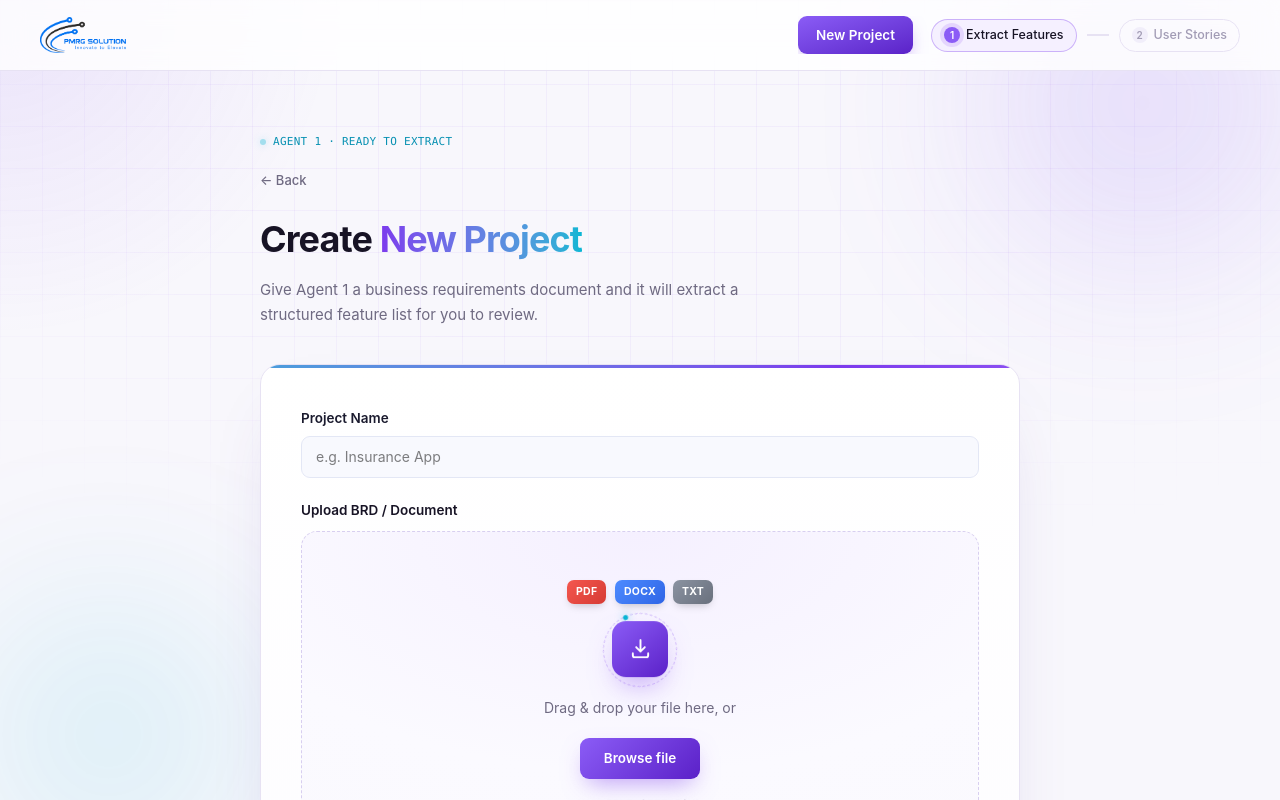
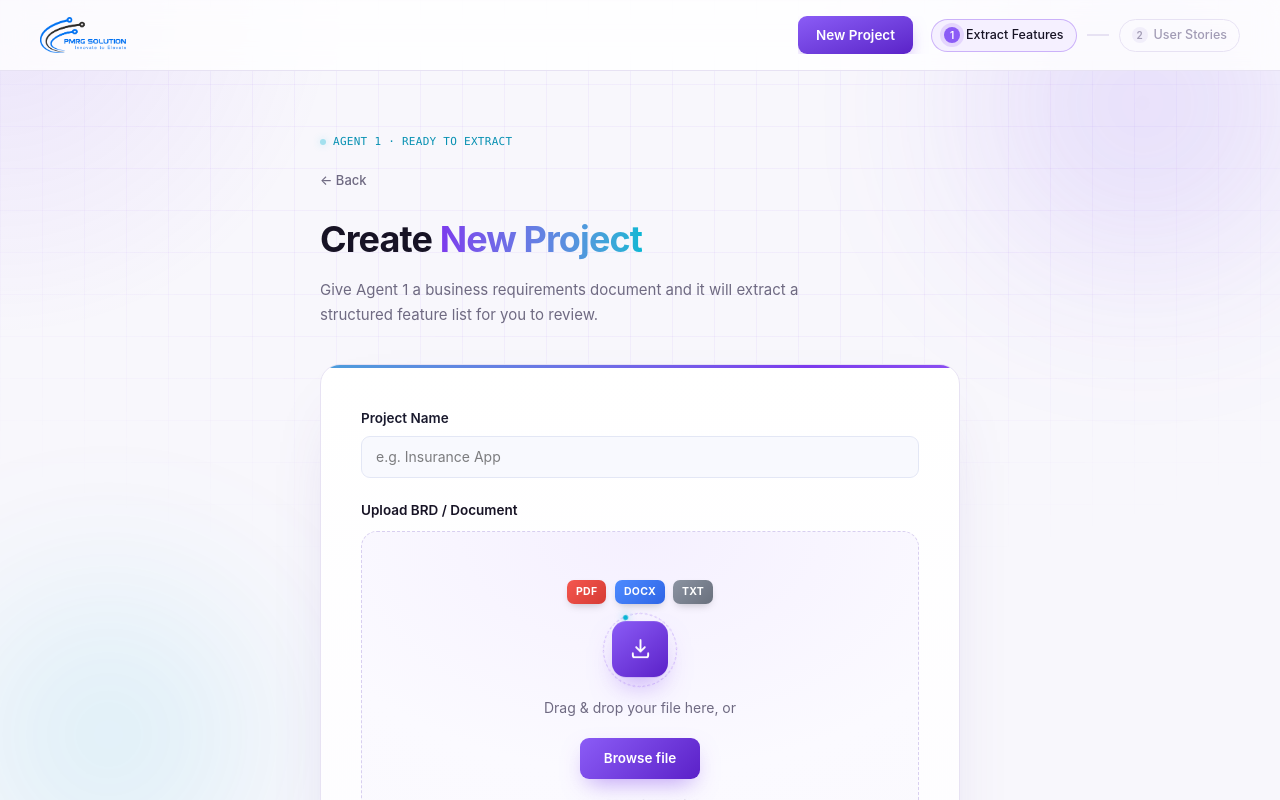
Before and after one commit to Sugaam-dev/sprint-planning-frontend, a React (Vite) app: page /create-project in a window 1280 px wide. Shown: the top 800 px of the page. Built offline with nearby package versions, Linux system fonts and the light colour scheme.

Commit message:
fix: viewport-relative sizing for large screens

```diff
--- a/src/pages/Projects/CreateProject.jsx
+++ b/src/pages/Projects/CreateProject.jsx
@@ -88,8 +88,8 @@ export default function CreateProject() {
       <div className="relative z-10">
         <WorkflowHeader activeStep="extract-features" />
 
-        <div className="max-w-[1280px] xl:max-w-[1500px] 2xl:max-w-[1700px] mx-auto px-10 py-14 pb-24 flex justify-center">
-              <div className="w-full max-w-[640px] xl:max-w-[760px] 2xl:max-w-[980px]">
+                <div className="w-full max-w-[92vw] mx-auto px-4 sm:px-10 py-14 pb-24 flex justify-center">
+          <div className="w-full max-w-[min(640px,90vw)] xl:max-w-[min(50vw,900px)] 2xl:max-w-[min(45vw,1100px)]">
             <div
               className="inline-flex items-center gap-[7px] font-mono text-[11px] tracking-wide text-[#0891b2] mb-5 opacity-0"
               style={{ animation: "rise 0.55s ease forwards" }}
```
